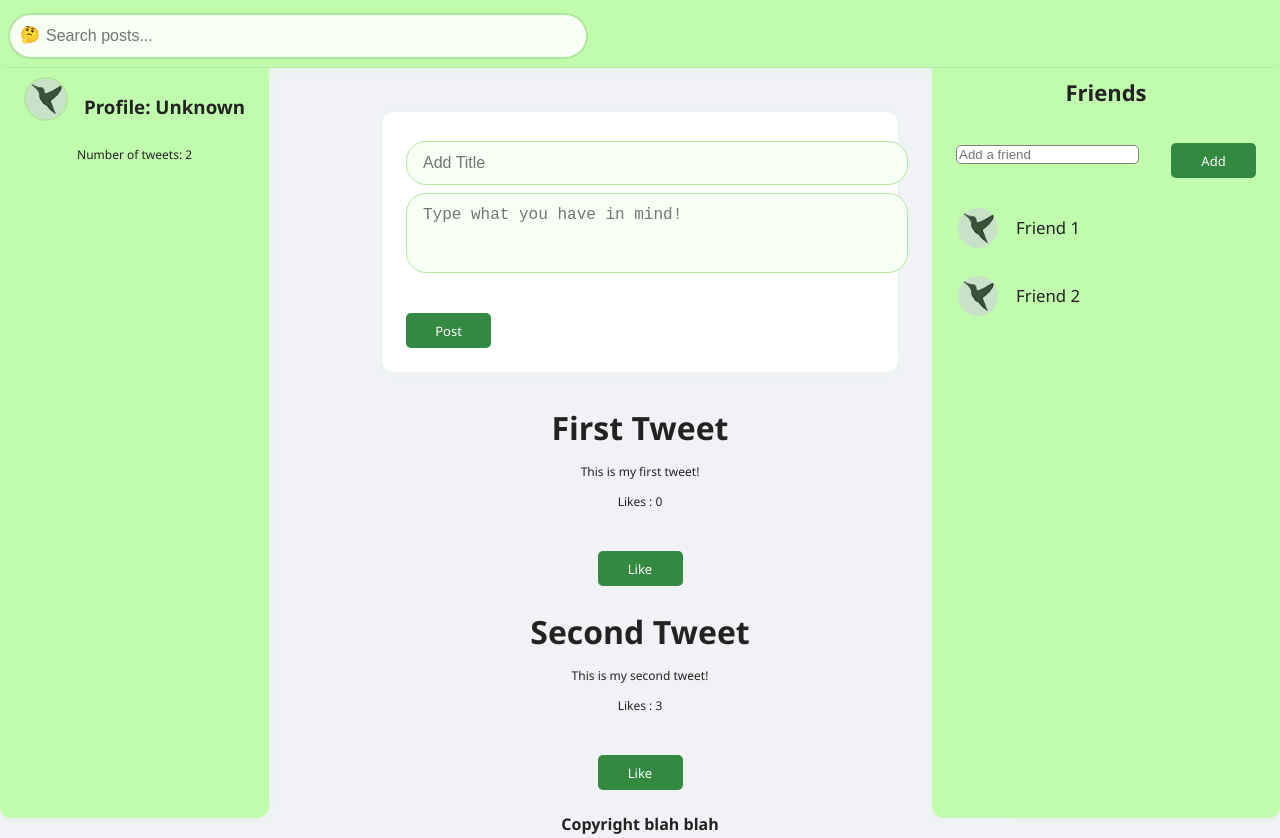
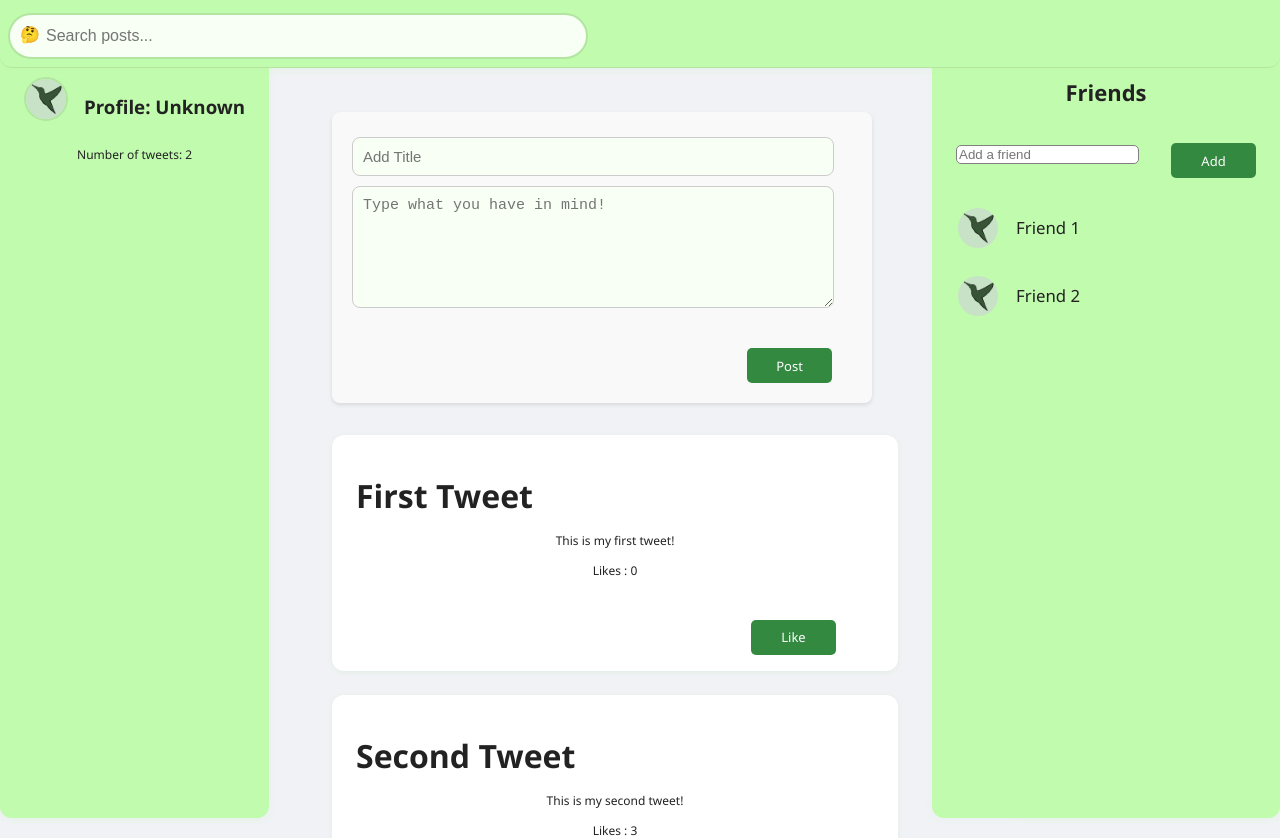
Before and after one commit to joseph670615519/Flink-Social-Media-Project, a React (Vite) app in the folder social-app--/: page /feed in a window 1280 px wide. Shown: the top 838 px of the page. Built offline with nearby package versions, Linux system fonts and the light colour scheme.

Commit message:
AddTweet: updating

```diff
--- a/social-app--/src/App.css
+++ b/social-app--/src/App.css
@@ -167,9 +167,9 @@
 }
 
 .main-content {
-  margin-left: 350px;
+  margin-left: 300px;
   margin-right: 350px;
-  padding: 2rem;
+  padding: 32px;
   flex: 1;
   margin-top: 80px;
   min-height: calc(100vh - 80px);
--- a/social-app--/src/components/AddTweet.jsx
+++ b/social-app--/src/components/AddTweet.jsx
@@ -1,5 +1,6 @@
 import React, { useState, useContext } from 'react';
 import { TweetContext } from './TweetContext';
+import './AddTweet.css';
 
 const AddTweet = () => {
     const [title, setTitle] = useState('');
@@ -26,6 +27,7 @@ const AddTweet = () => {
                 <input
                     type="text"
                     name="title"
+                    id="add-title"
                     placeholder="Add Title"
                     value={title}
                     onChange={updateTitle}
@@ -33,13 +35,14 @@ const AddTweet = () => {
                 />
                 <textarea
                     name="message"
+                    id= "add-message"
                     placeholder="Type what you have in mind!"
                     value={message}
                     onChange={updateMessage}
                     className="tweet-message-input"
                     rows={3}
                 />
-                <button type="submit" className="small-btn">Post</button>
+                <button type="submit" className="post-btn">Post</button>
             </form>
         </div>
     );
--- a/social-app--/src/components/Search.jsx
+++ b/social-app--/src/components/Search.jsx
@@ -30,7 +30,7 @@ function Search({ onSearch }) {
                         top: '50%',
                         transform: 'translateY(-50%)',
                         color: '#86c76b',
-                        pointerEvents: 'none'
+                        pointerEvents: 'none',
                     }}
                 >
                     🤔
--- a/social-app--/src/components/Tweet.css
+++ b/social-app--/src/components/Tweet.css
@@ -1,4 +1,4 @@
-.tweet-card {
+.Tweet {
   background: #fff;
   border-radius: 12px;
   box-shadow: 0 1px 4px rgba(94, 224, 51, 0.1);
```
